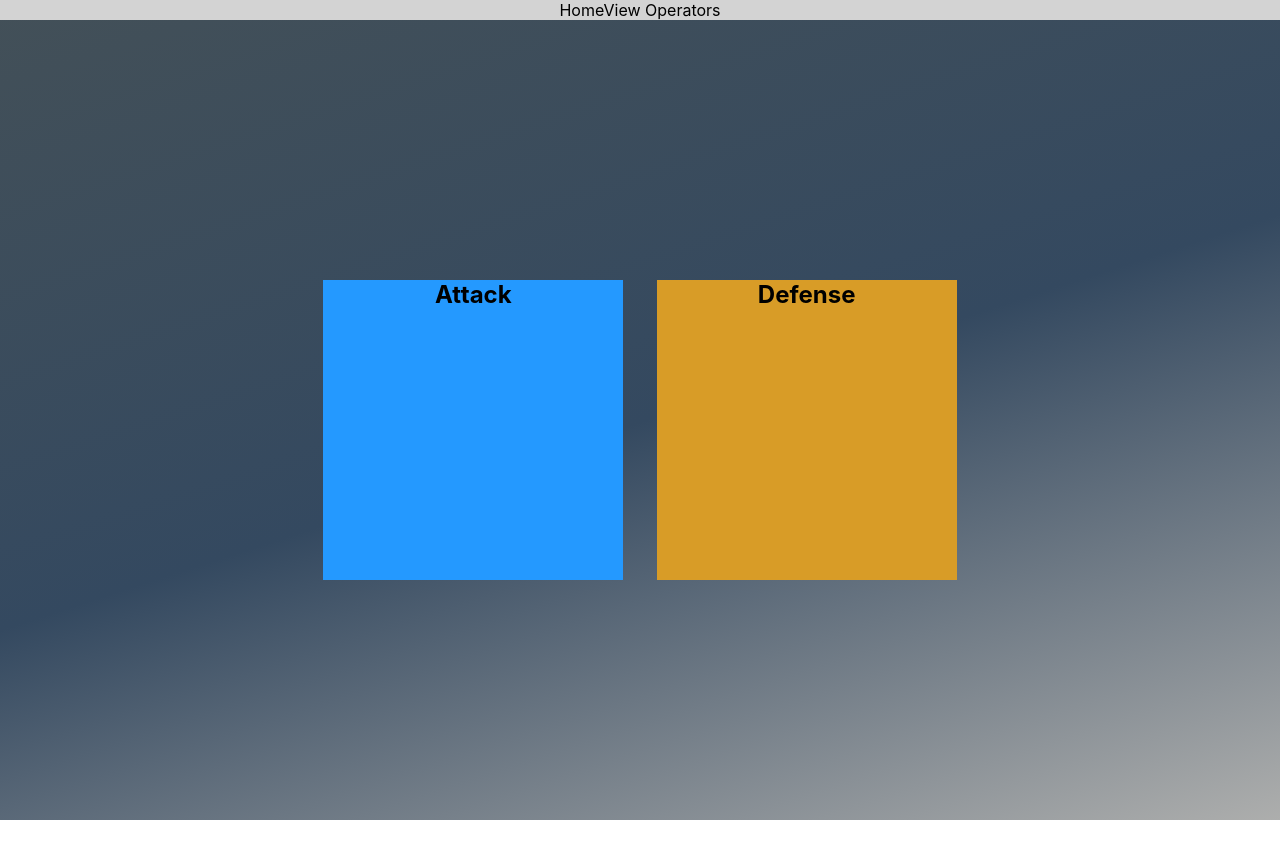
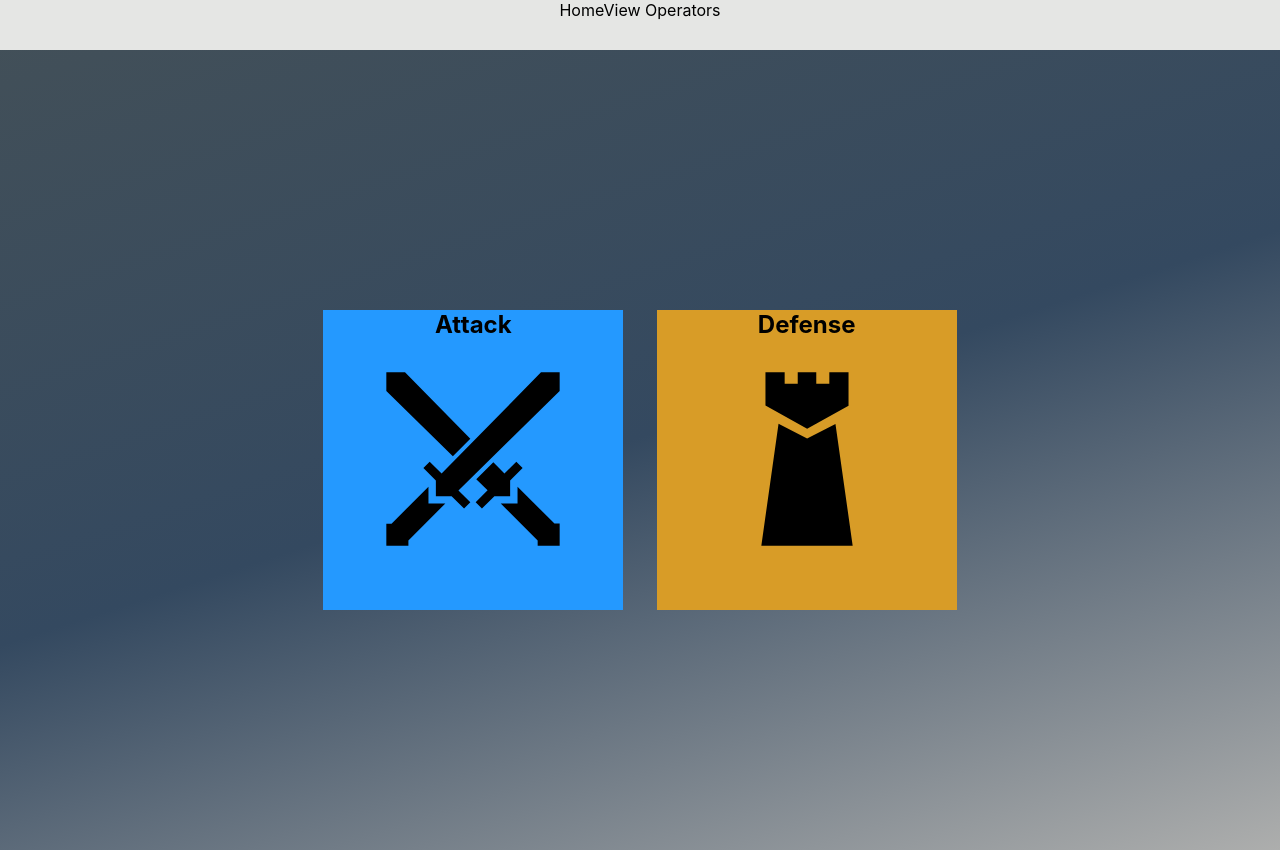
Before and after one commit to Aaron-G-Sanchez/Siege-Lineup-Creator, a React (Create React App) app in the folder client/: page /create-lineup in a window 1280 px wide. Before the commit the page ends 820 px from the top, so only its background shows below. Built offline with nearby package versions, Linux system fonts and the light colour scheme; no server answers.

Commit message:
Styling on team view page in progress

```diff
--- a/client/src/App.css
+++ b/client/src/App.css
@@ -12,8 +12,8 @@ a {
 }
 
 nav{
-background-color: lightgrey;
-color: white;
+background-color: #E5E6E4;
+height: 50px;
 }
 
 button {
@@ -78,7 +78,7 @@ background-color: rgba(173, 174, 173, .8)}
 }
 
 .op-card-name{
-  background-color: #adaead;
+  background-color: #E5E6E4;
   width: 160px;
   margin: 0
 }
@@ -99,6 +99,14 @@ justify-content: space-evenly;
 width: 700px;
 }
 
+.att-icon{
+  width: 200px;
+}
+
+.def-icon{
+  width: 200px;
+}
+
 .attack {
 width: 300px;
 height: 300px;
@@ -108,7 +116,7 @@ transition: .3s;
 
 .attack:hover{
   opacity: .8;
-  scale: 1.1;
+  scale: 1.05;
 }
 
 .defense {
@@ -120,7 +128,7 @@ transition: .3s;
 
 .defense:hover {
   opacity: .8;
-  scale: 1.1;
+  scale: 1.05;
 }
 
 .team-selection-grid{
@@ -172,7 +180,8 @@ transition: .3s;
   flex-wrap: wrap;
   width: 100vw;
   height: 80vh;
-  background-color: grey;
+  background-color: rgba(229, 230, 228, .4);
+  filter: drop-shadow(0 0 0.75rem rgb(34, 33, 33));
 }
 
 .operator{
@@ -189,6 +198,8 @@ transition: .3s;
   background: black;
   color: white;
   width: 120px;
+  height: 25px;
+  line-height: 25px;
 }
 
 .operator > img {
@@ -202,6 +213,7 @@ transition: .3s;
 }
 
 .atk-op:hover{
+  scale: 1.05;
   background-color: rgba(36, 153, 255, 1);
 }
 
@@ -211,6 +223,7 @@ transition: .3s;
 }
 
 .def-op:hover{
+  scale: 1.05;
   background-color: rgba(216, 156, 39, 1);
 }
 
@@ -273,5 +286,35 @@ form > button:hover {
 }
 
 .team-display {
-  height: 100vh;
+  width: 60vw;
+  margin: 20px auto;
+  display: flex;
+  flex-direction: row;
+  justify-content: space-evenly;
+  flex-wrap: wrap;
+  gap: 20px;
 }
+
+.team-card{
+  height: 220px;
+  display: flex;
+  flex-direction: column;
+  justify-content: space-between;
+}
+
+.team-name{
+  background-color: #E5E6E4;
+  height: 25px;
+}
+
+.team-wrapper {
+  display: flex;
+  justify-content: space-evenly;
+  align-items: center;
+  height: 200px;
+  background-color: rgba(229, 230, 228, .4);
+}
+
+.team-portrait{
+  height: 150px;
+}
--- a/client/src/Components/Attack.js
+++ b/client/src/Components/Attack.js
@@ -3,6 +3,16 @@ const Attack = () => {
     <>
       <div className="attack">
         <h2>Attack</h2>
+        <svg
+          className="att-icon"
+          xmlns="http://www.w3.org/2000/svg"
+          viewBox="0 0 30 30"
+        >
+          <path
+            fill="%2324262a"
+            d="M8.32,19.16l-5.54,5.54H2V28h3.31v-0.79l5.54-5.54H8.32V19.16z M25.2,2L10.29,17.18L8.5,15.4l-0.94,0.94l1.87,1.87v2.36h2.36l1.87,1.87l0.94-0.94l-1.78-1.78L28,4.8V2H25.2z M21.68,19.16v2.52h-2.52l5.54,5.54V28H28v-3.31h-0.78L21.68,19.16z M14.6,11.98L4.8,2H2v2.8l9.98,9.8L14.6,11.98z M20.57,18.21l1.87-1.87L21.5,15.4l-1.78,1.78l-1.67-1.71l-2.56,2.56l1.7,1.67L15.4,21.5l0.94,0.94l1.87-1.87h2.36V18.21z"
+          />
+        </svg>
       </div>
     </>
   )
--- a/client/src/Components/Defense.js
+++ b/client/src/Components/Defense.js
@@ -3,6 +3,16 @@ const Defense = () => {
     <>
       <div className="defense">
         <h2>Defense</h2>
+        <svg
+          className="def-icon"
+          xmlns="http://www.w3.org/2000/svg"
+          viewBox="0 0 30 30"
+        >
+          <path
+            fill="%2324262a"
+            d="M19.27,9.74l-4.25,2.17L10.73,9.7L8.15,28h13.7L19.27,9.74z M21.23,7.01V2h-2.88v1.73h-1.96V2h-2.78v1.73h-1.96V2H8.77v4.96l6.25,3.51L21.23,7.01z"
+          />
+        </svg>
       </div>
     </>
   )
--- a/client/src/pages/ViewLineups.js
+++ b/client/src/pages/ViewLineups.js
@@ -20,11 +20,25 @@ const ViewLineups = (props) => {
   return (
     <>
       <Nav />
-      <div className="team-display">
+      <section className="team-display">
         {props.createdTeams.map((team) => (
-          <section key={team._id}>{team.teamName}</section>
+          <div className="team-card" key={team._id}>
+            <p className="team-name">{team.teamName}</p>
+            <div className="team-wrapper">
+              {team.operators.map((op) => (
+                <div className="op-display">
+                  <p>{op.name}</p>
+                  <img
+                    className="team-portrait"
+                    src={op.image}
+                    atl="operator-portrait"
+                  />
+                </div>
+              ))}
+            </div>
+          </div>
         ))}
-      </div>
+      </section>
     </>
   )
 }
```
